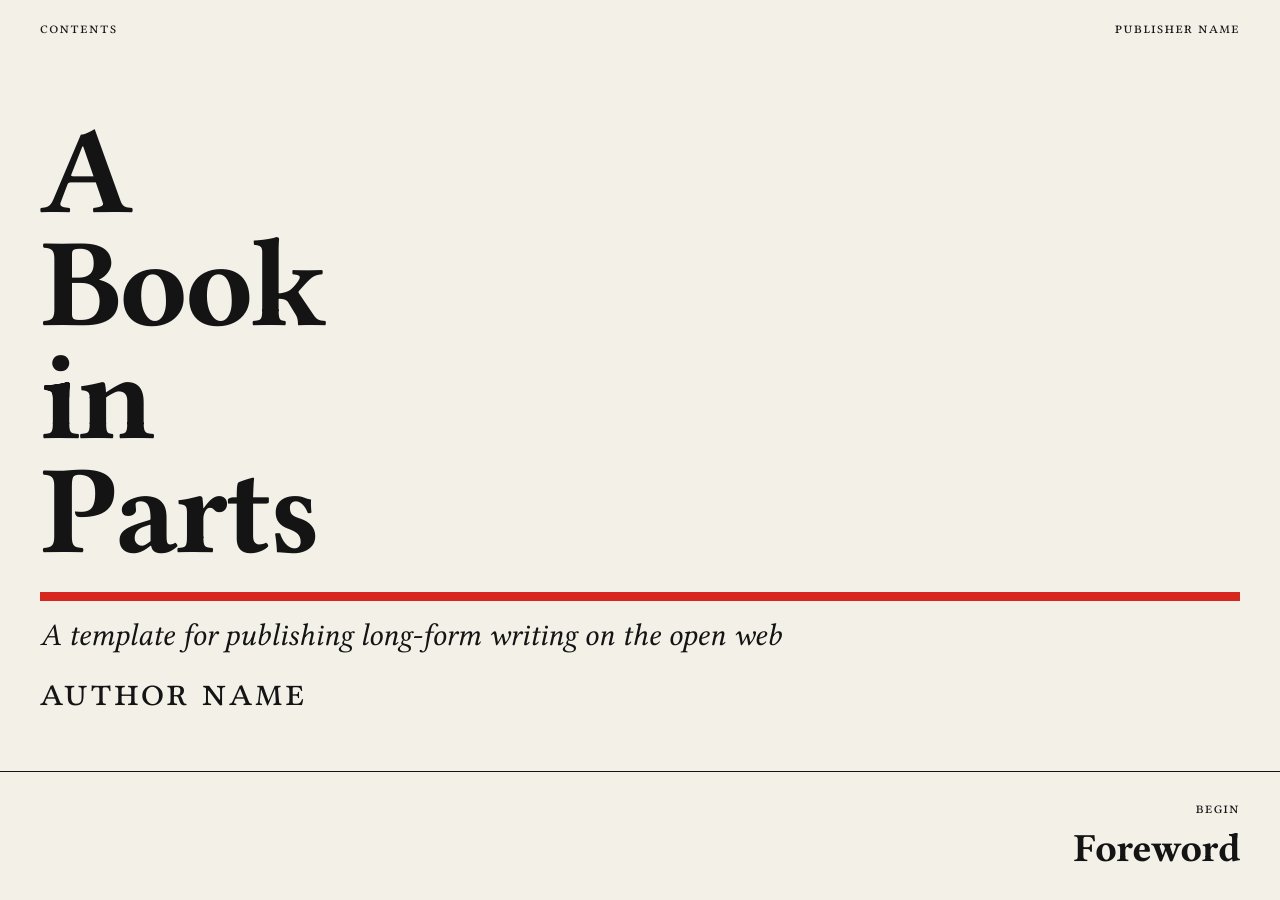
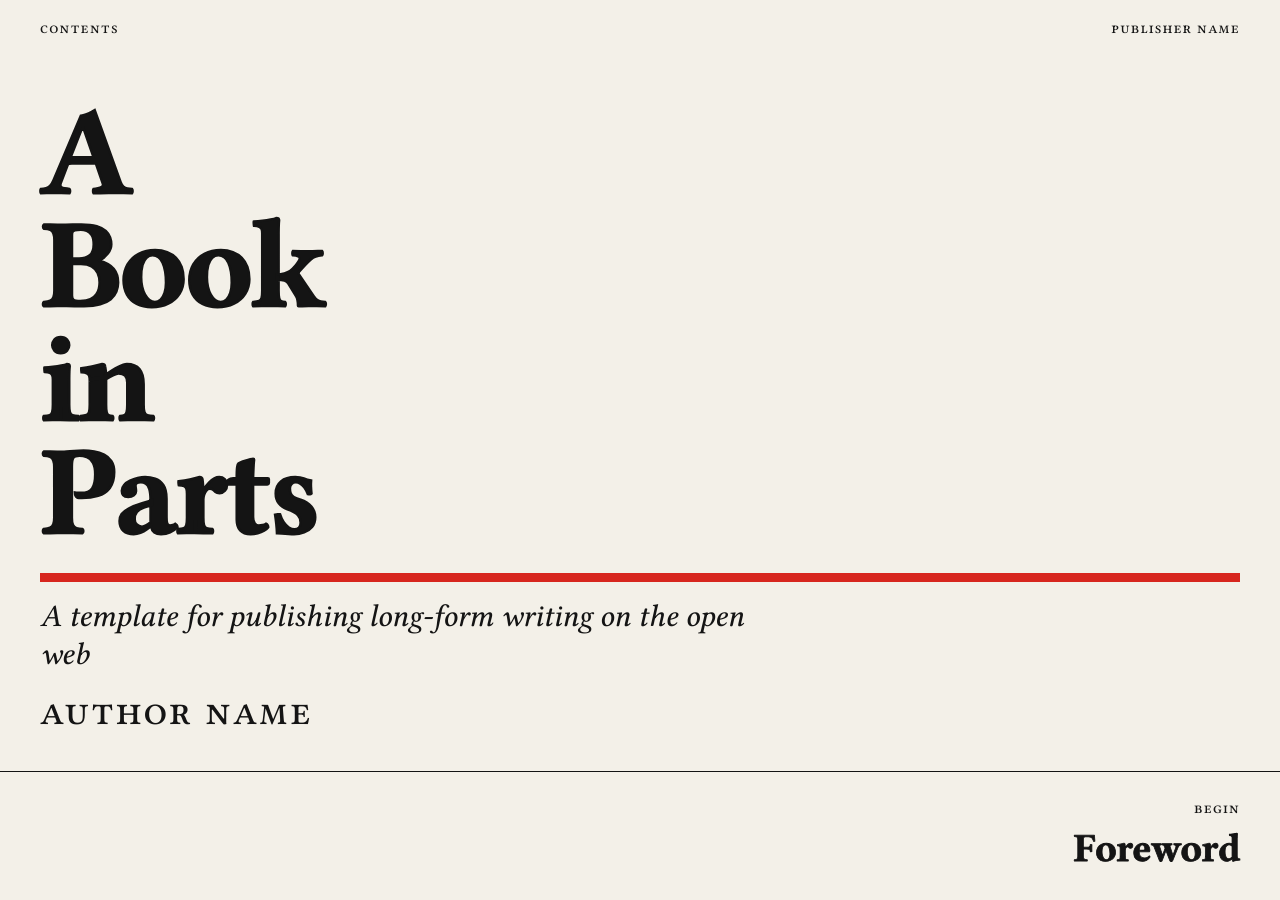
Before and after one commit to monospac-ing/book-template, a Jekyll site: the page built from index.html, in a window 1280 px wide. Built offline with Jekyll 4.4.1, drawn with Linux system fonts in a browser that asks for light colours.

Commit message:
Thicken text and titles
Reading text from 400 to 460. Titles stay at 700, the font's maximum, and
gain a 0.02em same-color outline (--title-stroke) for extra weight. Part II
gets an Outline slider next to the weight sliders.

Co-Authored-By: Claude Opus 5.5 <noreply@anthropic.com>
Claude-Session: https://claude.ai/code/session_01W1uKeeiRB8PtnNiu1gtQ4F

```diff
--- a/assets/css/book.css
+++ b/assets/css/book.css
@@ -32,8 +32,10 @@
   --text: "Monospacing Serif", "Libertinus Serif", Georgia, serif;      /* reading text */
 
   /* The font is variable: any weight from 400 to 700 works, not just 400 and 700. */
-  --text-weight: 400;         /* reading text */
-  --title-weight: 700;        /* cover, part and contents titles */
+  --text-weight: 460;         /* reading text */
+  --title-weight: 700;        /* cover, part and contents titles (700 is the font's maximum) */
+  --title-stroke: 0.02em;     /* outline that thickens titles past 700; 0 turns it off.
+                                 Above ~0.025em the counters of a, e, g start to fill in. */
 
   --measure: 33em;            /* line length of the reading column */
   --body-size: clamp(1.125rem, 1rem + 0.5vw, 1.375rem);
@@ -104,6 +106,7 @@ img { max-width: 100%; height: auto; display: block; }
   margin: 0;
   font-family: var(--display);
   font-weight: var(--title-weight);
+  -webkit-text-stroke: var(--title-stroke) currentColor;
   font-size: clamp(3rem, min(18vw, 14vh), 14rem);   /* fits the cover in one screen; book.js shrinks it if a long word would overflow */
   line-height: 0.9;
   letter-spacing: -0.025em;
@@ -147,6 +150,7 @@ img { max-width: 100%; height: auto; display: block; }
   margin: 0;
   font-family: var(--display);
   font-weight: var(--title-weight);
+  -webkit-text-stroke: var(--title-stroke) currentColor;
   font-size: clamp(2.5rem, 1.75rem + 3.5vw, 4.75rem);
   line-height: 0.95;
   letter-spacing: -0.02em;
@@ -224,6 +228,7 @@ sup a, a.footnote, .reversefootnote { text-decoration: none; color: var(--accent
   display: block;
   font-family: var(--display);
   font-weight: var(--title-weight);
+  -webkit-text-stroke: var(--title-stroke) currentColor;
   font-size: clamp(1.5rem, 1rem + 2vw, 2.5rem);
   line-height: 1;
   letter-spacing: -0.01em;
@@ -241,6 +246,7 @@ sup a, a.footnote, .reversefootnote { text-decoration: none; color: var(--accent
   margin: 0 0 2rem;
   font-family: var(--display);
   font-weight: var(--title-weight);
+  -webkit-text-stroke: var(--title-stroke) currentColor;
   font-size: clamp(3rem, 2rem + 5vw, 7rem);
   line-height: 0.9;
   letter-spacing: -0.025em;
@@ -268,6 +274,7 @@ sup a, a.footnote, .reversefootnote { text-decoration: none; color: var(--accent
   grid-row: 1;
   font-family: var(--display);
   font-weight: var(--title-weight);
+  -webkit-text-stroke: var(--title-stroke) currentColor;
   font-size: clamp(1.5rem, 1rem + 1.75vw, 2.5rem);
   line-height: 1.05;
   letter-spacing: -0.01em;
--- a/assets/js/book.js
+++ b/assets/js/book.js
@@ -33,10 +33,11 @@ document.querySelectorAll("[data-weight-tool]").forEach((tool) => {
   const update = () => {
     const lines = [];
     tool.querySelectorAll("input[data-var]").forEach((input) => {
-      document.documentElement.style.setProperty(input.dataset.var, input.value);
+      const value = input.value + (input.dataset.unit || "");
+      document.documentElement.style.setProperty(input.dataset.var, value);
       const out = input.closest("label").querySelector("output");
       if (out) out.textContent = input.value;
-      lines.push(`${input.dataset.var}: ${input.value};`);
+      lines.push(`${input.dataset.var}: ${value};`);
     });
     if (code) code.textContent = lines.join("  ");
   };
```
Also changed, not shown: _chapters/02-type.md (+3 -2 lines).
